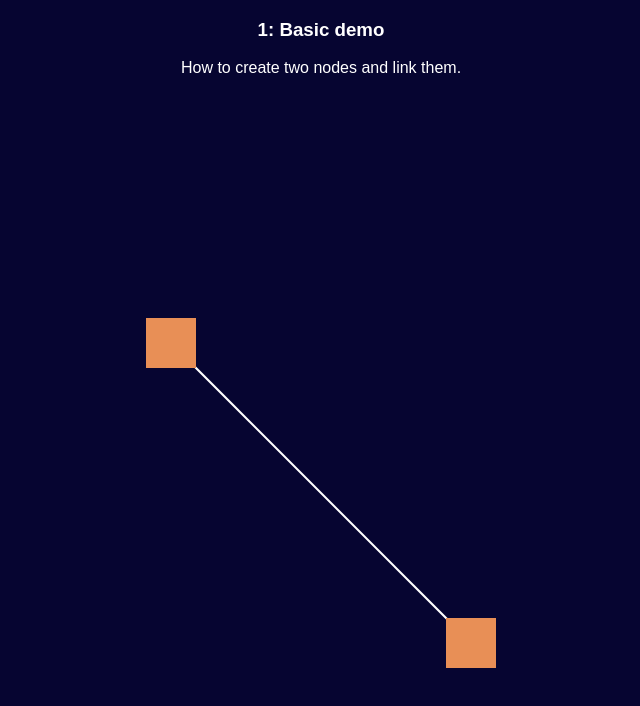
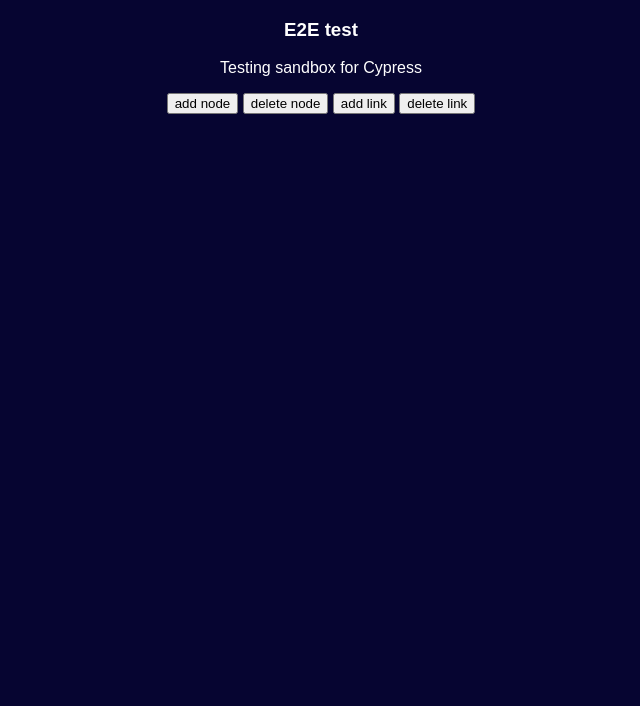
Before and after one commit to dariuszdawidowski/total-diagram, a website: page examples/e2e.html in a window 1280 px wide. Shown: the whole page, without its empty margins (319-959 px from the left). Drawn offline with Linux system fonts and the light colour scheme.

Commit message:
Added buttons to E2E example

```diff
--- a/examples/e2e.html
+++ b/examples/e2e.html
@@ -67,8 +67,14 @@
     <body>
         <!-- Main diagram container -->
         <div id="container">
-            <h3>1: Basic demo</h3>
-            <p>How to create two nodes and link them.</p>
+            <h3>E2E test</h3>
+            <p>Testing sandbox for Cypress</p>
+            <p>
+                <button id="addNodeButton">add node</button>
+                <button id="delNodeButton">delete node</button>
+                <button id="addLinkButton">add link</button>
+                <button id="delLinkButton">delete link</button>
+            </p>
         </div>
 
         <!-- Total Diagram library -->
@@ -134,26 +140,48 @@
                     links: new TotalDiagramLinksManager()
                 });
 
-                // Create first node
-                const node1 = new NodeSquare({
-                    x: -150,
-                    y: -150
+                // // Create first node
+                // const node1 = new NodeSquare({
+                //     x: -150,
+                //     y: -150
+                // });
+                // render.nodes.add(node1);
+                //
+                // // Create second node
+                // const node2 = new NodeSquare({
+                //     x: 150,
+                //     y: 150
+                // });
+                // render.nodes.add(node2);
+                //
+                // // Create link between them
+                // const link1 = new LinkLine({
+                //     start: node1,
+                //     end: node2
+                // });
+                // render.links.add(link1);
+
+                const addNodeButton = document.querySelector("#addNodeButton");
+                const delNodeButton = document.querySelector("#delNodeButton");
+                const addLinkButton = document.querySelector("#addLinkButton");
+                const delLinkButton = document.querySelector("#delLinkButton");
+
+                addNodeButton.addEventListener('click', () => {
+
+                    console.log("add new node");
                 });
-                render.nodes.add(node1);
 
-                // Create second node
-                const node2 = new NodeSquare({
-                    x: 150,
-                    y: 150
+                delNodeButton.addEventListener('click', () => {
+                    console.log("del old node");
                 });
-                render.nodes.add(node2);
 
-                // Create link between them
-                const link1 = new LinkLine({
-                    start: node1,
-                    end: node2
+                addLinkButton.addEventListener('click', () => {
+                    console.log("add new lnk");
                 });
-                render.links.add(link1);
+
+                delLinkButton.addEventListener('click', () => {
+                    console.log("del old lnk");
+                });
 
                 // Move to view central 0,0
                 render.center();
```
